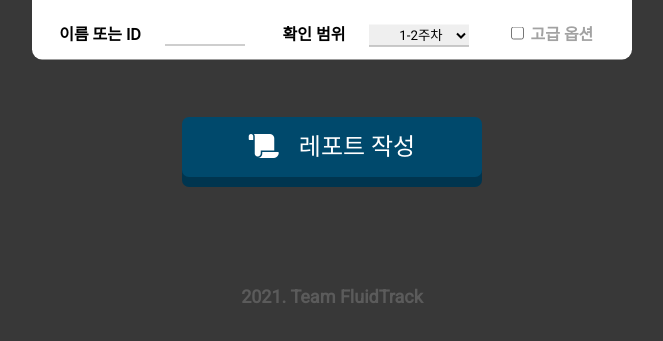
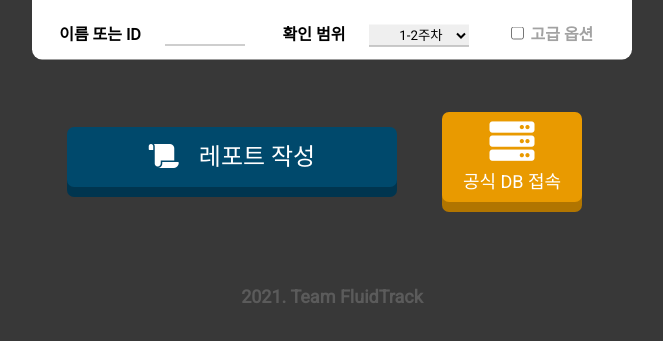
Before and after one commit to FluidTrack/Report, a website: page WebSrc/HTML/index.html in a window 1280 px wide. Shown: the part 433-774 px from the top of the page, without its empty margins (308-971 px from the left). Drawn offline with Linux system fonts and the light colour scheme.

Commit message:
Minor bug fix

```diff
--- a/WebSrc/CSS/Report.css
+++ b/WebSrc/CSS/Report.css
@@ -378,7 +378,7 @@ body{
 }
 
 .P1_CommentBG{
-  background-image: url(../IMG/P1_comment.svg);
+  background-image: url(../IMG/P1_comment.png);
   position: absolute;
   width: 524px;
   height: 139px;
@@ -495,7 +495,7 @@ body{
 }
 
 .P2_CommentBG{
-  background-image: url(../IMG/P2_comment.svg);
+  background-image: url(../IMG/P2_comment.png);
   position: absolute;
   width: 524px;
   height: 139px;
@@ -590,7 +590,7 @@ body{
 }
 
 .P3_CommentBG{
-  background-image: url(../IMG/P3_comment.svg);
+  background-image: url(../IMG/P3_comment.png);
   position: absolute;
   width: 524px;
   height: 139px;
--- a/WebSrc/CSS/index.css
+++ b/WebSrc/CSS/index.css
@@ -200,9 +200,9 @@ body{
 .searchButtonBG{
   position: absolute;
   transform: translate(-50%,-50%);
-  left:50%;
-  top:calc(50% + 190px);
-  width: 300px;
+  left:calc(50% - 100px);
+  top:calc(50% + 200px);
+  width: 330px;
   height: 60px;
   background-color: rgb(0, 53, 79);
   line-height: 60px;
@@ -215,9 +215,9 @@ body{
 .searchButton{
   position: absolute;
   transform: translate(-50%,-50%);
-  left:50%;
-  top:calc(50% + 180px);
-  width: 300px;
+  left:calc(50% - 100px);
+  top:calc(50% + 190px);
+  width: 330px;
   height: 60px;
   background-color: rgb(0, 73, 108);
   line-height: 60px;
@@ -230,11 +230,56 @@ body{
 }
 
 .searchButton:hover{
-  top:calc(50% + 183px);
+  top:calc(50% + 193px);
 }
 
 
-.searchButton i, .noti i { margin-right: 20px; }
+
+.DB_ButtonBG{
+  position: absolute;
+  transform: translate(-50%,-50%);
+  left:calc(50% + 180px);
+  top:calc(50% + 200px);
+  width: 140px;
+  height: 90px;
+  background-color: rgb(177, 117, 0);
+  line-height: 60px;
+  font-size: 24px;
+  border-radius: 7px;
+  text-align: center;
+  color:white;
+}
+
+.DB_Button{
+  position: absolute;
+  transform: translate(-50%,-50%);
+  left:calc(50% + 180px);
+  top:calc(50% + 190px);
+  width: 140px;
+  height: 90px;
+  background-color: rgb(233, 154, 0);
+  line-height: 60px;
+  font-size: 18px;
+  border-radius: 7px;
+  text-align: center;
+  color:white;
+  transition: 0.1s;
+  cursor: pointer;
+}
+
+.DB_Button i{
+  display: block;
+  font-size: 45px;
+  line-height: 20px;
+  margin-top:20px;
+}
+
+.DB_Button:hover{
+  top:calc(50% + 193px);
+}
+
+
+.searchButton i,.noti i { margin-right: 20px; }
 .noti i {font-size: 20px;}
 
 .noti{
--- a/WebSrc/HTML/index.html
+++ b/WebSrc/HTML/index.html
@@ -50,6 +50,10 @@
   <div class="searchButton" id="searchButton" oncontextmenu="return false" ondragstart="return false" onselectstart="return false">
     <i class="fas fa-scroll"></i>레포트 작성</div>
 
+  <div class="DB_ButtonBG"></div>
+  <div class="DB_Button" id="DB_Button" oncontextmenu="return false" ondragstart="return false" onselectstart="return false">
+    <i class="fas fa-server"></i>공식 DB 접속</div>
+
 
   <div class="noti" id="noti" oncontextmenu="return false" ondragstart="return false" onselectstart="return false">
     <i class="fas fa-exclamation-triangle"></i> PC / ( Chrome , Whale ) 환경에서 실행해주세요</div>
--- a/WebSrc/JS/index.js
+++ b/WebSrc/JS/index.js
@@ -7,6 +7,7 @@ let serverAddress = document.getElementById('serverAddress');
 let serverPort = document.getElementById('serverPort');
 let noti = document.getElementById('noti');
 let footer = document.getElementById('footer');
+let DB_Button = document.getElementById('DB_Button');
 let searchButton = document.getElementById('searchButton');
 
 window.onpageshow = function (event) {
@@ -32,6 +33,10 @@ advance.addEventListener('click', () => {
 
 footer.addEventListener('click', () => {
   location.href="https://github.com/FluidTrack"
+})
+
+DB_Button.addEventListener('click', () => {
+  location.href="http://fluidtrack.site/"
 })
 
 let isMobile = () => {
```
Also changed, not shown: WebSrc/IMG/P1_comment.png (added), WebSrc/IMG/P2_comment.png (added), WebSrc/IMG/P3_comment.png (added).
